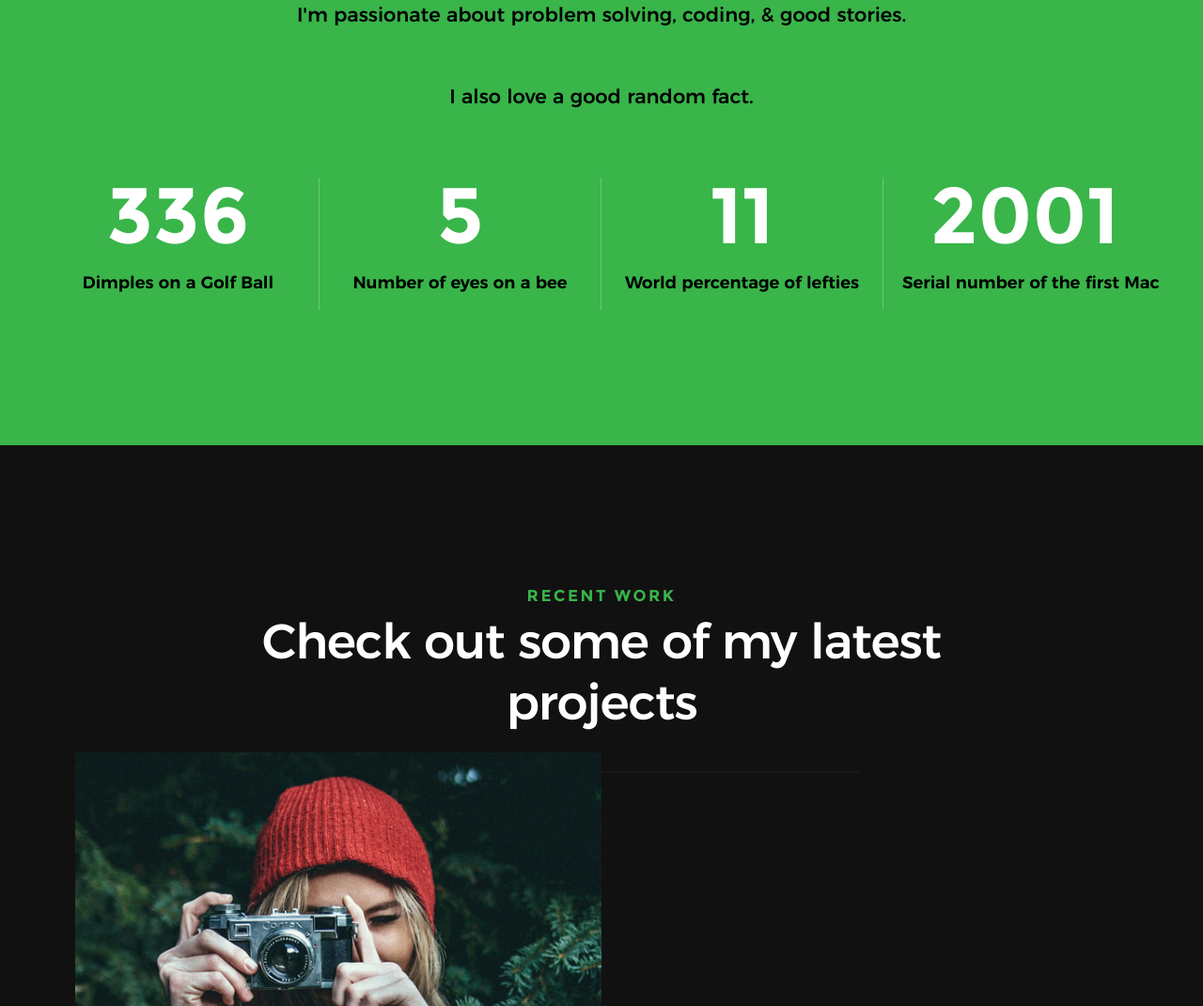
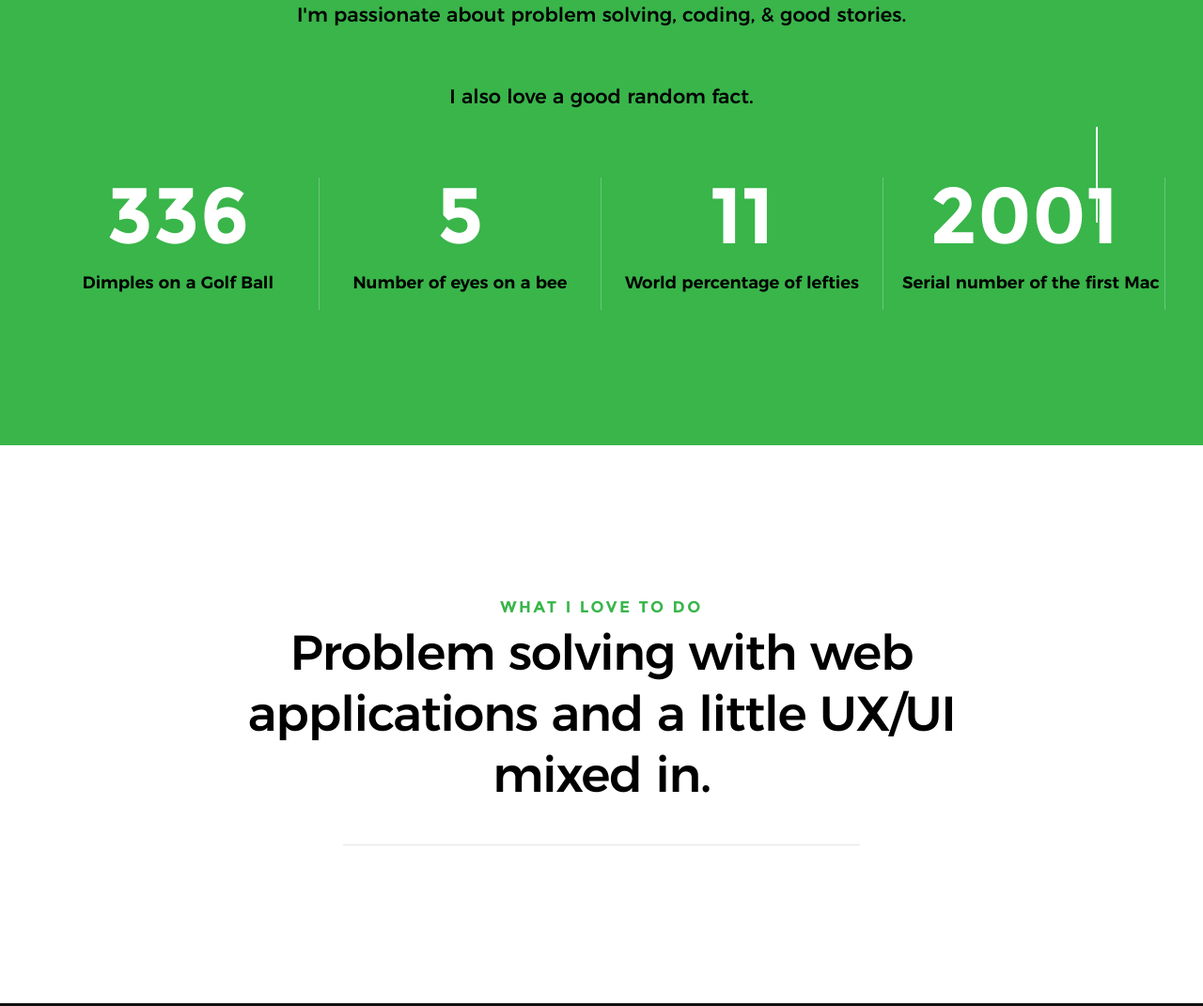
Before and after one commit to JD-Fuller/JD-Fuller.github.io, a plain HTML site: page index.html in a window 1280 px wide. Shown: the part 1214-2285 px from the top of the page at 94% size. Drawn offline with Linux system fonts and the light colour scheme; files whose address does not match are found by name.

Commit message:
small edits

```diff
--- a/index.html
+++ b/index.html
@@ -238,13 +238,13 @@
       </!DOCTYPE>
       <!-- end about-stats -->
 
-      <!-- <div class="about__line"></div> -->
+      <div class="about__line"></div>
     </section>
     <!-- end s-about -->
 
     <!-- services
     ================================================== -->
-    <!-- <section id="services" class="s-services">
+    <section id="services" class="s-services">
       <div class="row section-header has-bottom-sep" data-aos="fade-up">
         <div class="col-full">
           <h3 class="subhead">What I love to do</h3>
@@ -252,7 +252,7 @@
            Problem solving with web applications and a little UX/UI mixed in.
           </h1>
         </div>
-      </div> -->
+      </div>
       <!-- end section-header -->
 
       <!-- <div class="row services-list block-1-2 block-tab-full">
```
